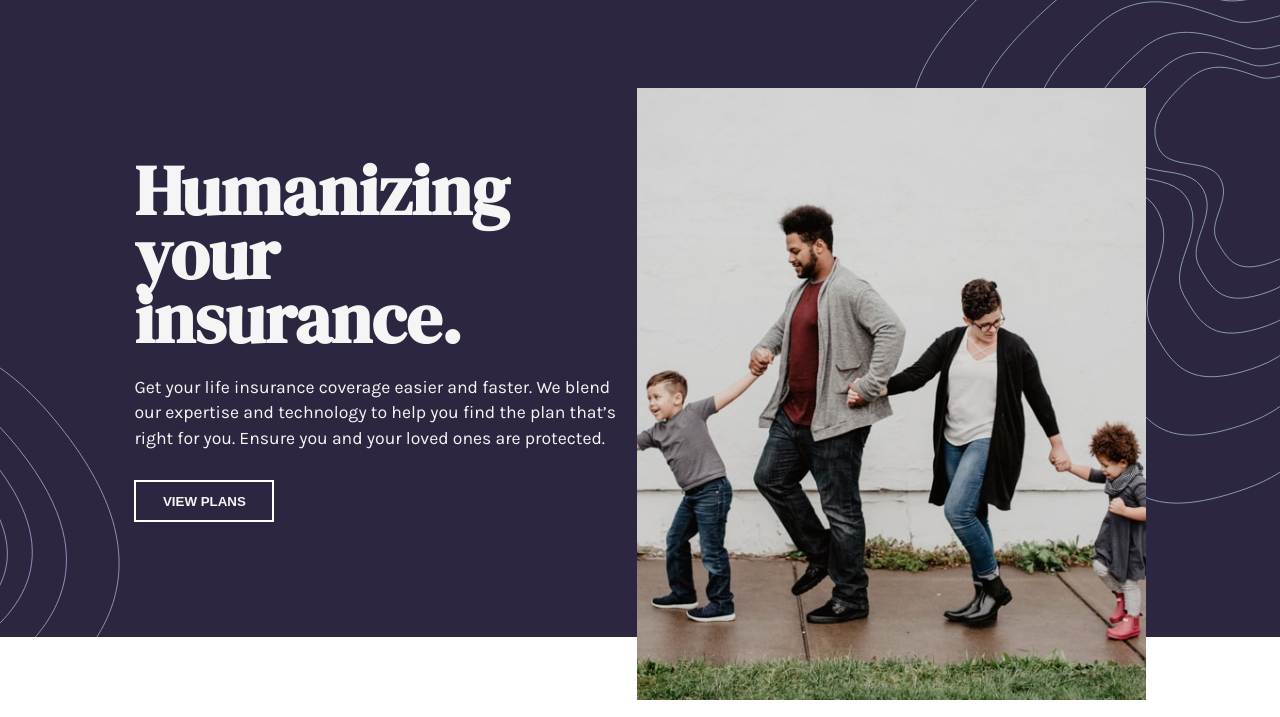
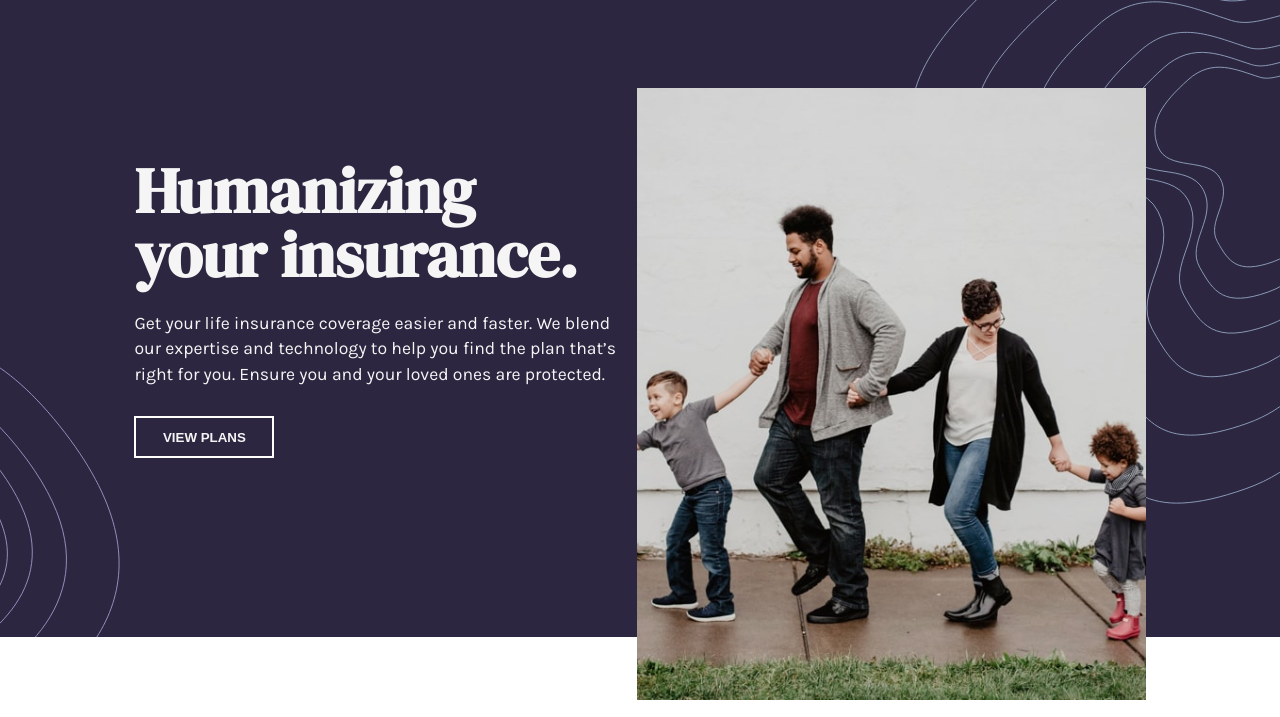
Before and after one commit to adekniyi/landing-page-freecodecamp, a plain HTML site: page index.html in a window 1280 px wide. Shown: the part 83-800 px from the top of the page. Drawn offline with Linux system fonts and the light colour scheme.

Commit message:
sixth commit

```diff
--- a/style.css
+++ b/style.css
@@ -77,7 +77,7 @@
     color: whitesmoke;
 }
 .writeup h1{
-    font-size: 4.4rem;
+    font-size: 4rem;
     padding-top: 10px;
     line-height: 4rem;
     font-family: 'DM Serif Display', serif;
```
